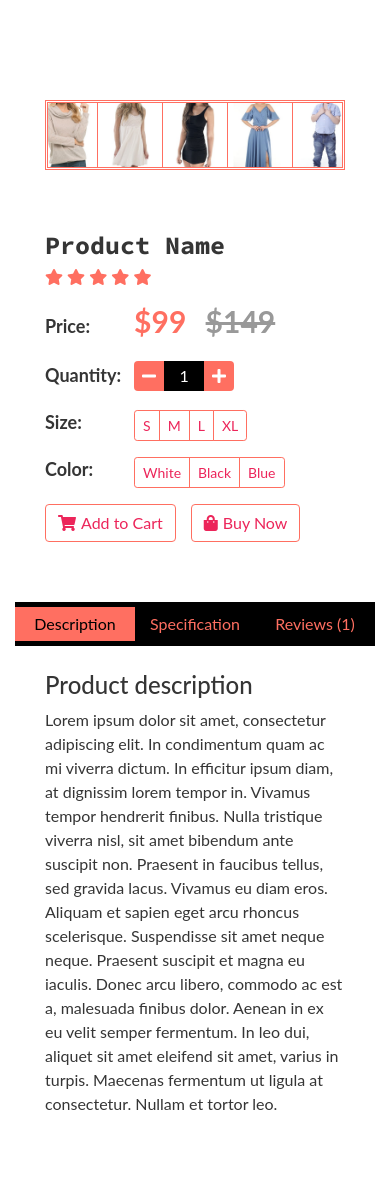
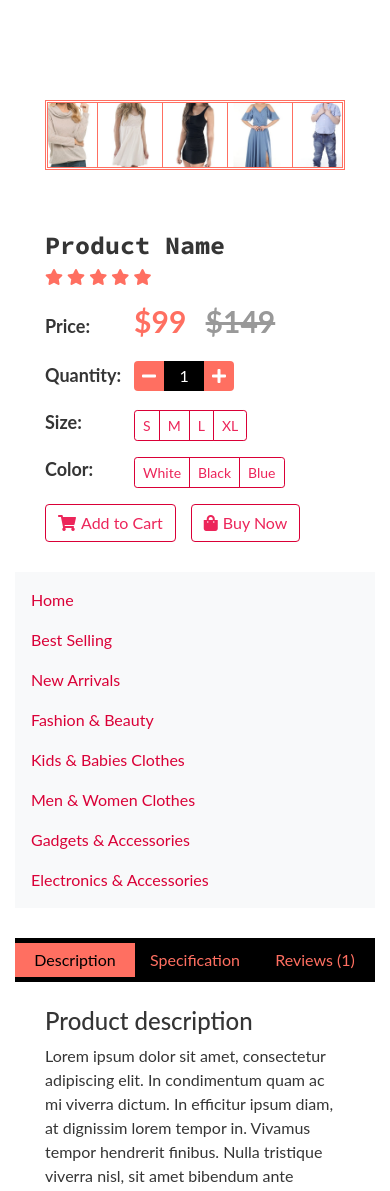
Before and after one commit to samarth126/autoworld_ecom, a Django app: page /product/ in a window 390 px wide. Shown: the part 638-1829 px from the top of the page. Run offline with Django 4.2, Linux system fonts and the light colour scheme; some libraries are stand-ins or nearby versions.

```diff
--- a/autoecom/static/styles/main.css
+++ b/autoecom/static/styles/main.css
@@ -9,7 +9,7 @@ body {
 }
 
 a {
-    color: #FF6F61;
+    color: #DA0037;
 }
 .prosize{
     height: 300px;
@@ -56,7 +56,7 @@ h2 {
 .back-to-top {
     position: fixed;
     display: none;
-    background: #FF6F61;
+    background: #DA0037;
     color: #ffffff;
     width: 40px;
     height: 40px;
@@ -117,14 +117,14 @@ h2 {
 .btn {
     color: #EC255A;
     background: #ffffff;
-    border: 1px solid #FF6F61;
+    border: 1px solid #DA0037;
 }
 
 .btn:hover,
 .btn:active,
 .btn:focus {
     color: #ffffff;
-    background: #FF6F61;
+    background: #DA0037;
     box-shadow: none;
 }
 
--- a/autoecom/templates/product.html
+++ b/autoecom/templates/product.html
@@ -42,7 +42,7 @@
                                         <div class="slider-nav-img"><img src="img/product-10.jpg" alt="Product Image"></div>
                                     </div>
                                 </div>
-                                <div class="col-md-6">
+                                <div class="col-md-4">
                                     <div class="product-content">
                                         <div class="title"><h2>Product Name</h2></div>
                                         <div class="ratting">
@@ -86,6 +86,37 @@
                                             <a class="btn" href="#"><i class="fa fa-shopping-bag"></i>Buy Now</a>
                                         </div>
                                     </div>
+                                </div>
+                                <div class="col-md-3">
+                                    <nav class="navbar bg-light">
+                                        <ul class="navbar-nav">
+                                            <li class="nav-item">
+                                                <a class="nav-link" href="#"><i class=""></i>Home</a>
+                                            </li>
+                                            <li class="nav-item">
+                                                <a class="nav-link" href="#"><i class=""></i>Best Selling</a>
+                                            </li>
+                                            <li class="nav-item">
+                                                <a class="nav-link" href="#"><i class=""></i>New Arrivals</a>
+                                            </li>
+                                            <li class="nav-item">
+                                                <a class="nav-link" href="#"><i class=""></i>Fashion & Beauty</a>
+                                            </li>
+                                            <li class="nav-item">
+                                                <a class="nav-link" href="#"><i class=""></i>Kids & Babies Clothes</a>
+                                            </li>
+                                            <li class="nav-item">
+                                                <a class="nav-link" href="#"><i class=""></i>Men & Women Clothes</a>
+                                            </li>
+                                            <li class="nav-item">
+                                                <a class="nav-link" href="#"><i class=""></i>Gadgets & Accessories</a>
+                                            </li>
+                                            <li class="nav-item">
+                                                <a class="nav-link" href="#"><i class=""></i>Electronics &
+                                                    Accessories</a>
+                                            </li>
+                                        </ul>
+                                    </nav>
                                 </div>
                             </div>
                         </div>
```
Also changed, not shown: autoecom/templates/footer.html (+9 -7 lines).
